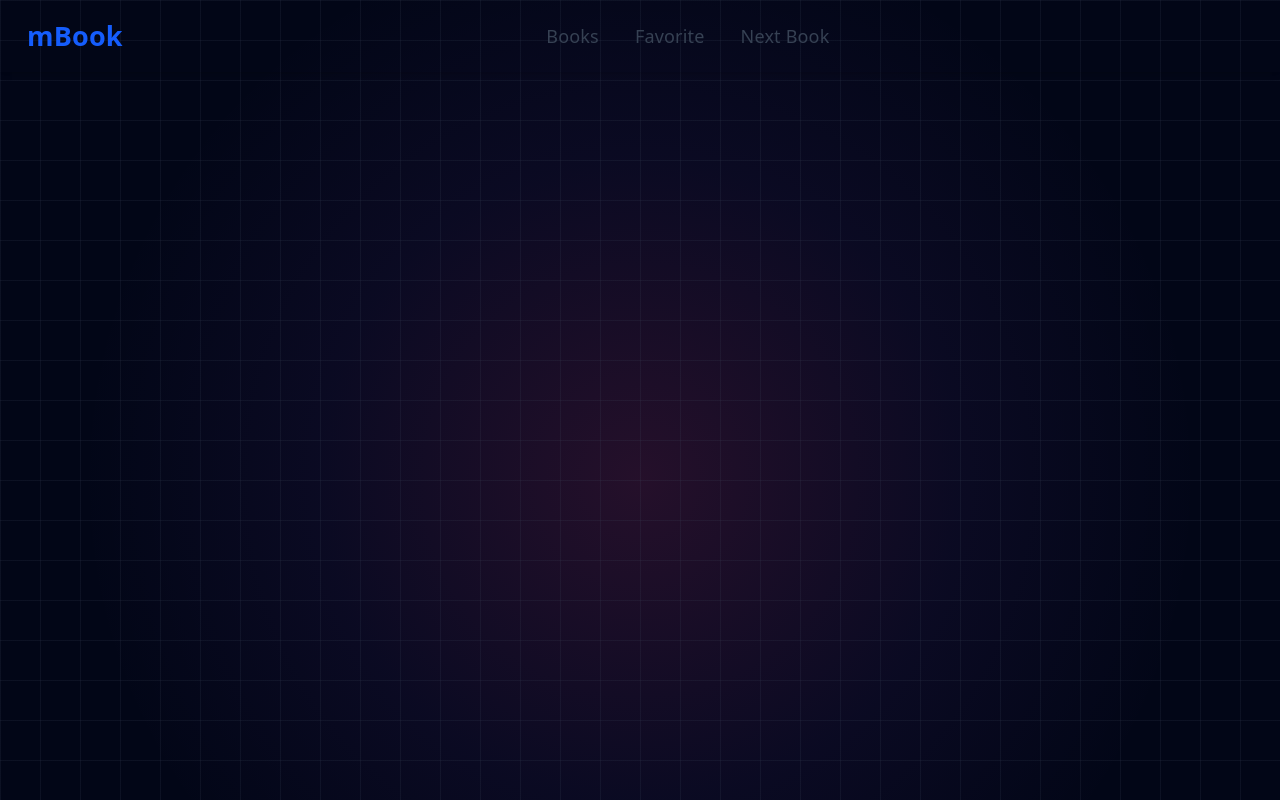
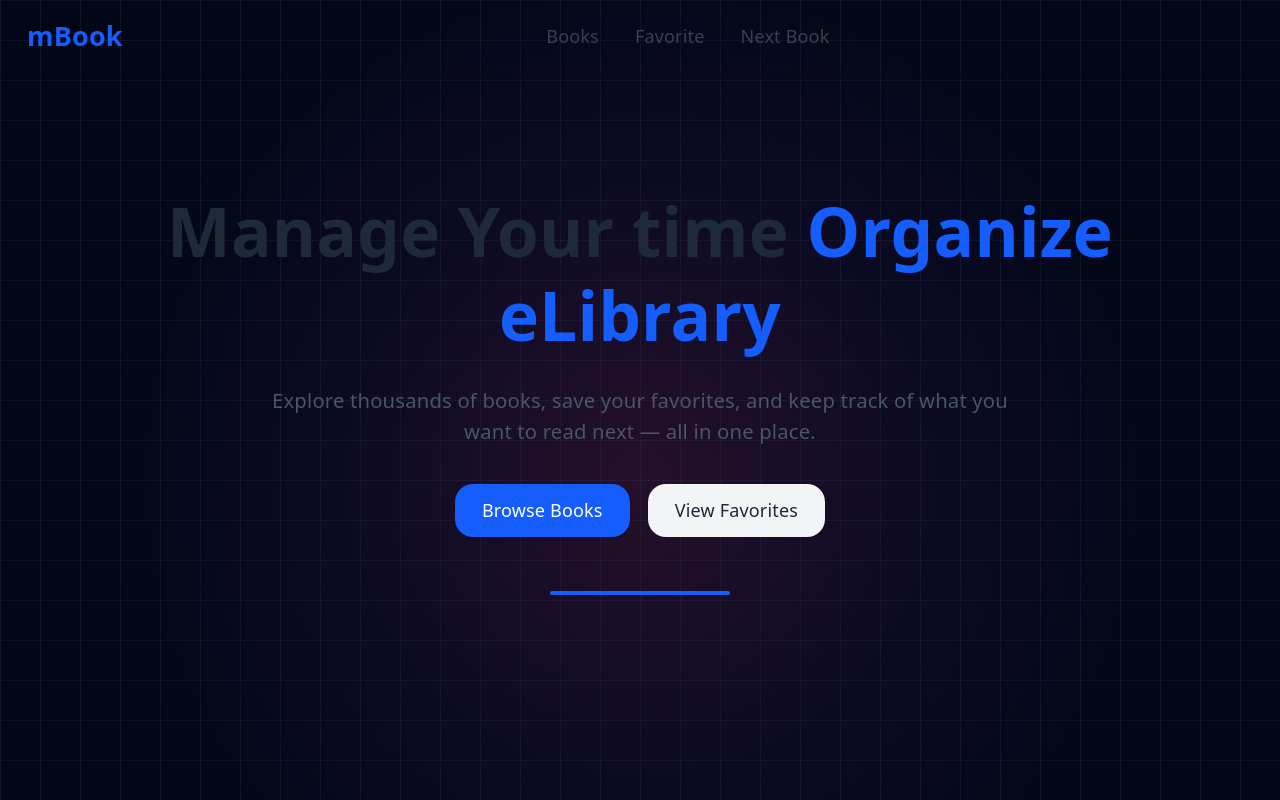
Before and after one commit to VortexWanderer9/BookLibrary, a React app in the folder Frontend/: page / in a window 1280 px wide. Built offline with nearby package versions, Linux system fonts and the light colour scheme; the HTML template or start-up script is replaced by a standard one.

Commit message:
feat: enhance App layout with introductory section and buttons

```diff
--- a/Frontend/src/App.jsx
+++ b/Frontend/src/App.jsx
@@ -21,7 +21,39 @@ const App = () => {
       backgroundSize: "40px 40px, 40px 40px, 100% 100%",
     }}
   />
-   <Navbar/>
+  <div className='absolute w-full'>
+     <Navbar/>
+   <div>
+    <section className="w-full min-h-[80vh] flex items-center justify-center">
+      <div className="max-w-5xl text-center">
+        {/* Heading */}
+        <h1 className="text-5xl md:text-6xl font-bold text-gray-800 leading-tight">
+          Manage Your time <span className="text-blue-600">Organize eLibrary</span>
+        </h1>
+
+        {/* Subtext */}
+        <p className="mt-6 text-lg text-gray-600 max-w-2xl mx-auto">
+          Explore thousands of books, save your favorites, and keep track of what you want to read next — all in one place.
+        </p>
+
+        {/* Buttons */}
+        <div className="mt-8 flex justify-center gap-4 flex-wrap">
+          <button className="px-6 py-3 bg-blue-600 text-white rounded-2xl shadow hover:bg-blue-700 transition">
+            Browse Books
+          </button>
+          <button className="px-6 py-3 bg-gray-100 text-gray-800 rounded-2xl hover:bg-gray-200 transition">
+            View Favorites
+          </button>
+        </div>
+
+        {/* Decorative Element */}
+        <div className="mt-12">
+          <div className="w-40 h-1 bg-blue-600 mx-auto rounded-full"></div>
+        </div>
+      </div>
+    </section>
+   </div>
+  </div>
 </div>
      </>
   )
--- a/Frontend/src/Components/Navbar.jsx
+++ b/Frontend/src/Components/Navbar.jsx
@@ -2,7 +2,7 @@ import React from "react";
 
 export default function Navbar() {
   return (
-    <nav className="absolute w-full shadow-md px-6 py-4 flex items-center justify-between">
+    <nav className=" w-full shadow-md px-6 py-4 flex items-center justify-between">
       {/* Logo */}
       <div className="text-2xl font-bold text-blue-600 cursor-pointer">
         mBook
```
